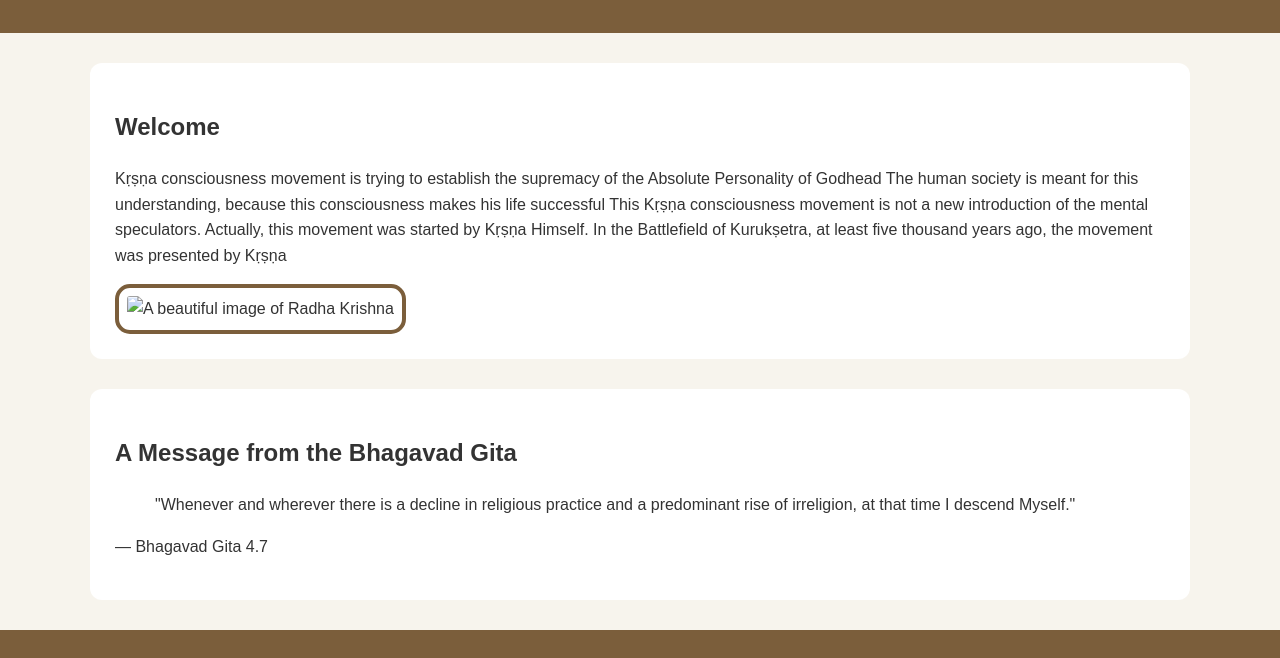
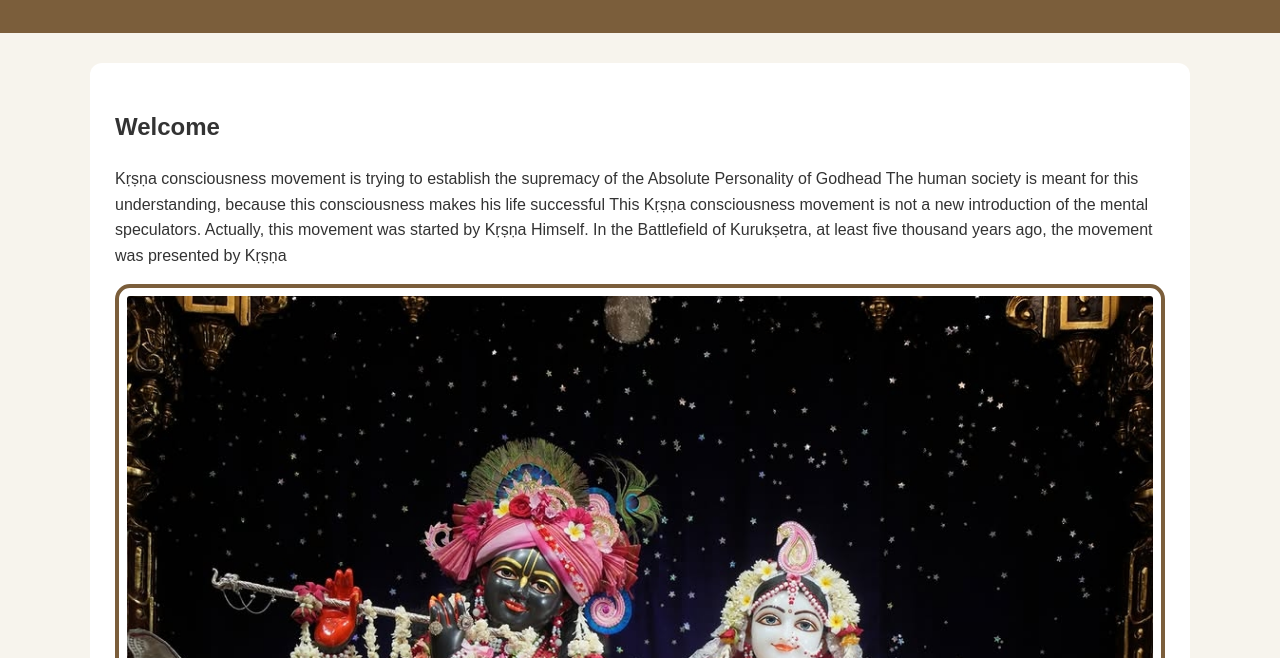
Before and after one commit to shreyasumandash/Krishna-consciousness-site, a plain HTML site: page index.html in a window 1280 px wide. Shown: the part 135-793 px from the top of the page. Drawn offline with Linux system fonts and the light colour scheme.

Commit message:
Update image source in index.html

```diff
--- a/index.html
+++ b/index.html
@@ -33,7 +33,7 @@
                 Kṛṣṇa consciousness movement is trying to establish the supremacy of the Absolute Personality of Godhead The human society is meant for this understanding, because this consciousness makes his life successful This Kṛṣṇa consciousness movement is not a new introduction of the mental speculators. Actually, this movement was started by Kṛṣṇa Himself. In the Battlefield of Kurukṣetra, at least five thousand years ago, the movement was presented by Kṛṣṇa
             </p>
 
-            <img src="image/krishna.jpg.jpeg"
+            <img src="image/radha-krishna.jpg.jpeg"
                  alt="A beautiful image of Radha Krishna">
 
         </section>
```
